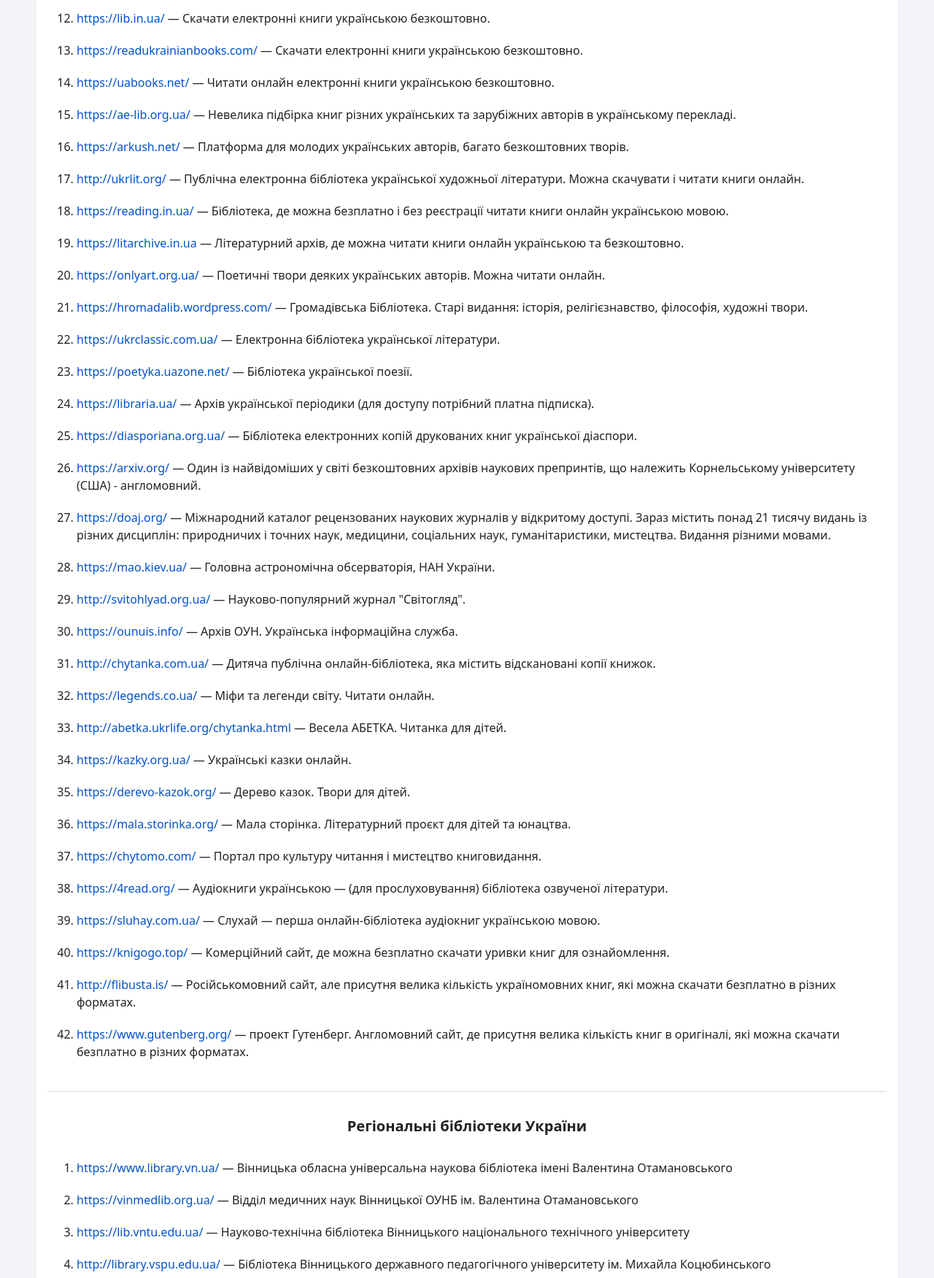
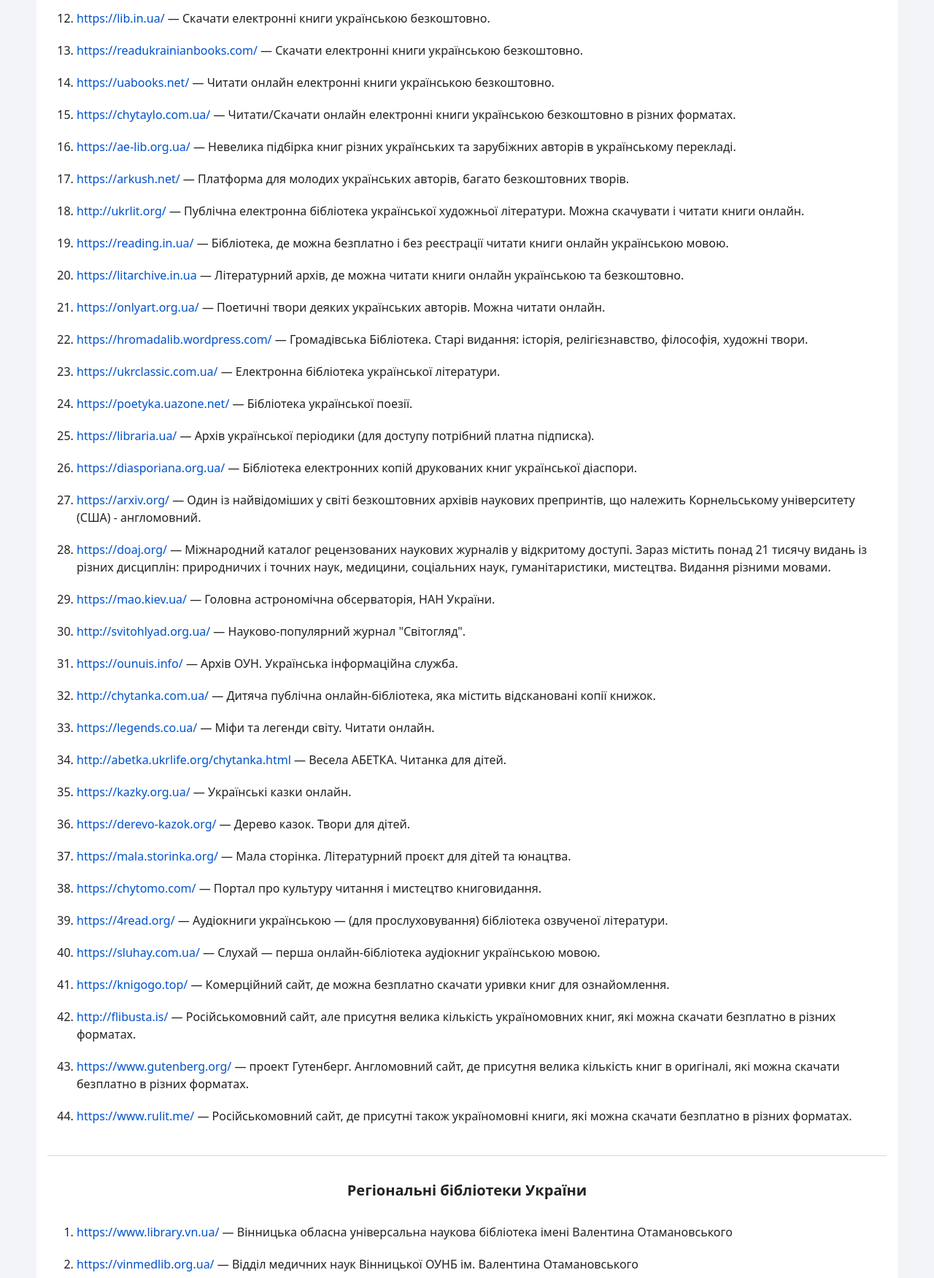
Before and after one commit to w3schoolsua/books, a plain HTML site: page ukr-online-lib.html in a window 1280 px wide. Shown: the part 2017-3768 px from the top of the page at 73% size. Drawn offline with Linux system fonts and the light colour scheme.

Commit message:
updated
Signed-off-by: w3schoolsua <57772958+w3schoolsua@users.noreply.github.com>

```diff
--- a/ukr-online-lib.html
+++ b/ukr-online-lib.html
@@ -102,6 +102,7 @@
             <li><a href="https://lib.in.ua/" target="_blank" rel="nofollow noopener">https://lib.in.ua/</a> — Скачати електронні книги українською безкоштовно.</li>
             <li><a href="https://readukrainianbooks.com/" target="_blank" rel="nofollow noopener">https://readukrainianbooks.com/</a> — Скачати електронні книги українською безкоштовно.</li>
             <li><a href="https://uabooks.net/" target="_blank" rel="nofollow noopener">https://uabooks.net/</a> — Читати онлайн електронні книги українською безкоштовно.</li>
+            <li><a href="https://chytaylo.com.ua/" target="_blank" rel="nofollow noopener">https://chytaylo.com.ua/</a> — Читати/Скачати онлайн електронні книги українською безкоштовно в різних форматах.</li>
             <li><a href="https://ae-lib.org.ua/" target="_blank" rel="nofollow noopener">https://ae-lib.org.ua/</a> — Невелика підбірка книг різних українських та зарубіжних авторів в українському перекладі.</li>
             <li><a href="https://arkush.net/" target="_blank" rel="nofollow noopener">https://arkush.net/</a> — Платформа для молодих українських авторів, багато безкоштовних творів.</li>
             <li><a href="http://ukrlit.org/" target="_blank" rel="nofollow noopener">http://ukrlit.org/</a> — Публічна електронна бібліотека української художньої літератури. Можна скачувати і читати книги онлайн.</li>
@@ -134,6 +135,7 @@
             <li><a href="https://knigogo.top/" target="_blank" rel="nofollow noopener">https://knigogo.top/</a> — Комерційний сайт, де можна безплатно скачати уривки книг для ознайомлення.</li>
             <li><a href="http://flibusta.is/" target="_blank" rel="nofollow noopener">http://flibusta.is/</a> — Російськомовний сайт, але присутня велика кількість україномовних книг, які можна скачати безплатно в різних форматах.</li>
             <li><a href="https://www.gutenberg.org/" target="_blank" rel="nofollow noopener">https://www.gutenberg.org/</a> — проект Гутенберг. Англомовний сайт, де присутня велика кількість книг в оригіналі, які можна скачати безплатно в різних форматах.</li>
+            <li><a href="https://www.rulit.me/" target="_blank" rel="nofollow noopener">https://www.rulit.me/</a> — Російськомовний сайт, де присутні також україномовні книги, які можна скачати безплатно в різних форматах.</li>
         </ol>
         <hr>
 
```
Also changed, not shown: herbert-wells/wells_the-wonderful-visit.html (+3 -1 lines).
